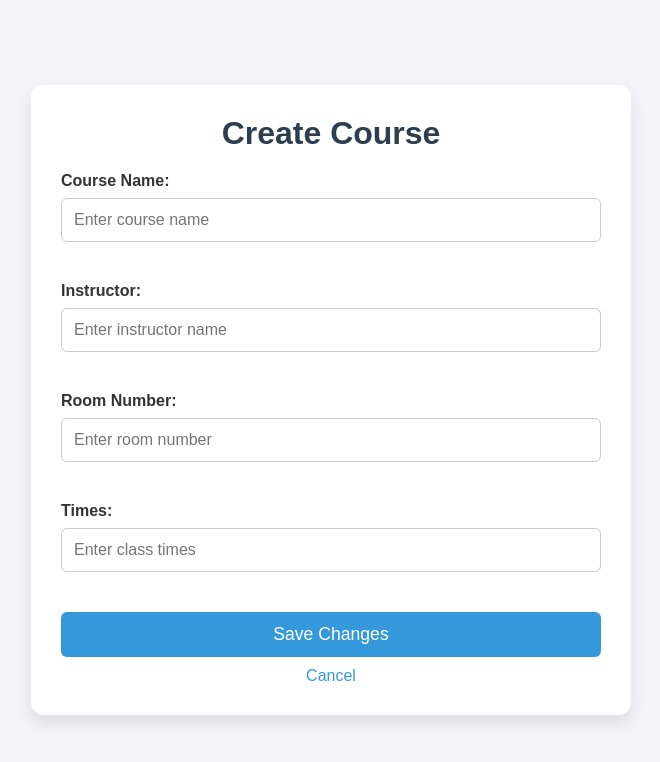
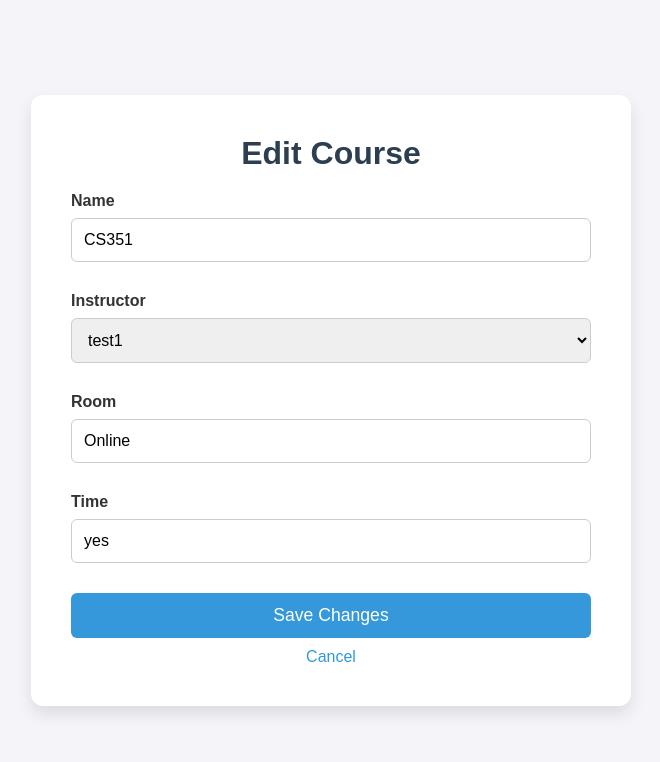
Before and after one commit to Connor-Gregor/TAScheduler, a Django app: page /edit-course/1/ in a window 1280 px wide. Shown: the top 762 px of the page, without its empty margins (309-969 px from the left). Run offline with Django 5.2, Linux system fonts and the light colour scheme; a user stored in the database is signed in; data comes from the database, SQL or seed files in the repository; both versions use the stored data as it was after the commit.

Commit message:
added edit button to courses and moved some dashboard buttons outside admin tools

```diff
--- a/TASchedulerApp/views.py
+++ b/TASchedulerApp/views.py
@@ -149,20 +149,16 @@ class DeleteUser(LoginRequiredMixin, View):
 class EditCourse(LoginRequiredMixin, View):
     def get(self, request, course_id):
         course = get_object_or_404(MyCourse, id=course_id)
-        return render(request, 'admin/edit_course.html', {'course': course})
+        form = CourseForm(instance=course)  # Assuming you have a CourseForm
+        return render(request, 'admin/edit_course.html', {'form': form})
 
     def post(self, request, course_id):
-        new_data = {
-            'new_name': request.POST.get('newName'),
-            'new_instructor': request.POST.get('newInstructor'),
-            'new_room': request.POST.get('newRoom'),
-            'new_time': request.POST.get('newTime'),
-        }
-        try:
-            CourseService.edit_course(course_id, {k: v for k, v in new_data.items() if v})
+        course = get_object_or_404(MyCourse, id=course_id)
+        form = CourseForm(request.POST, instance=course)
+        if form.is_valid():
+            form.save()
             return redirect('course_management')
-        except Exception as e:
-            return render(request, 'admin/edit_course.html', {'error': str(e)})
+        return render(request, 'admin/edit_course.html', {'form': form})
 
 def delete_course(request, course_id):
     if request.method == "POST":
--- a/templates/admin/course_management.html
+++ b/templates/admin/course_management.html
@@ -150,6 +150,7 @@
                     <td>{{ course.room }}</td>
                     <td>{{ course.time }}</td>
                     <td class="actions">
+                        <a href="{% url 'edit_course' course.id %}" class="btn btn-warning">Edit</a>
                         <!-- Delete Button -->
                         <form method="POST" action="{% url 'delete_course' course.id %}" style="display: inline;">
                             {% csrf_token %}
--- a/templates/admin/edit_course.html
+++ b/templates/admin/edit_course.html
@@ -3,10 +3,9 @@
 <head>
     <meta charset="UTF-8">
     <meta name="viewport" content="width=device-width, initial-scale=1.0">
-    <title>Create Course</title>
+    <title>Edit Course</title>
     <style>
-
-        *{
+        * {
             margin: 0;
             padding: 0;
             box-sizing: border-box;
@@ -29,13 +28,17 @@
             box-shadow: 0 8px 16px rgba(0, 0, 0, 0.1);
             max-width: 600px;
             width: 100%;
-            padding: 30px;
+            padding: 40px;
         }
 
         h1 {
             text-align: center;
             font-size: 2rem;
             color: #2c3e50;
+            margin-bottom: 20px;
+        }
+
+        .form-group {
             margin-bottom: 20px;
         }
 
@@ -46,25 +49,31 @@
             font-size: 1rem;
         }
 
-        input {
+        input, select {
             width: 100%;
             padding: 12px;
-            margin-bottom: 20px;
+            margin-bottom: 10px;
             border: 1px solid #ccc;
             border-radius: 6px;
             font-size: 1rem;
         }
 
-        input:focus {
+        input:focus, select:focus {
             border-color: #3498db;
             outline: none;
+        }
+
+        .error {
+            color: red;
+            font-size: 0.9rem;
+            margin-top: 5px;
         }
 
         button {
             width: 100%;
             padding: 12px;
             background-color: #3498db;
-            color: #fff;
+            color: white;
             border: none;
             border-radius: 6px;
             font-size: 1.1rem;
@@ -89,20 +98,16 @@
             text-decoration: underline;
         }
 
-        .form-group {
-            margin-bottom: 20px;
-        }
-
         @media (max-width: 768px) {
             .container {
-                padding: 20px;
+                padding: 30px;
             }
 
             h1 {
                 font-size: 1.5rem;
             }
 
-            input {
+            input, select {
                 padding: 10px;
             }
 
@@ -114,35 +119,24 @@
 </head>
 <body>
     <div class="container">
-        <h1>Create Course</h1>
+        <h1>Edit Course</h1>
+
         <form method="post">
             {% csrf_token %}
 
-            <!-- Course Name -->
-            <div class="form-group">
-                <label for="name">Course Name:</label>
-                <input type="text" name="name" id="name" value="{{ form.name.value }}" placeholder="Enter course name">
-            </div>
+            <!-- Form Errors -->
+            {{ form.non_field_errors }}
 
-            <!-- Instructor -->
-            <div class="form-group">
-                <label for="instructor">Instructor:</label>
-                <input type="text" name="instructor" id="instructor" value="{{ form.instructor.value }}" placeholder="Enter instructor name">
-            </div>
+            {% for field in form %}
+                <div class="form-group">
+                    <label for="{{ field.id_for_label }}">{{ field.label }}</label>
+                    {{ field }}
+                    {% if field.errors %}
+                        <div class="error">{{ field.errors|striptags }}</div>
+                    {% endif %}
+                </div>
+            {% endfor %}
 
-            <!-- Room Number -->
-            <div class="form-group">
-                <label for="room">Room Number:</label>
-                <input type="text" name="room" id="room" value="{{ form.room.value }}" placeholder="Enter room number">
-            </div>
-
-            <!-- Times -->
-            <div class="form-group">
-                <label for="times">Times:</label>
-                <input type="text" name="times" id="times" value="{{ form.time.value }}" placeholder="Enter class times">
-            </div>
-
-            <!-- Submit and Cancel -->
             <button type="submit">Save Changes</button>
             <a href="{% url 'course_management' %}">Cancel</a>
         </form>
```
Also changed, not shown: templates/dashboard.html (+5 -4 lines), db.sqlite3.
